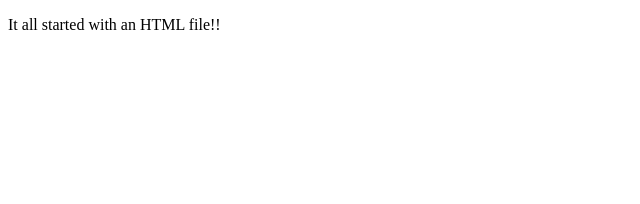
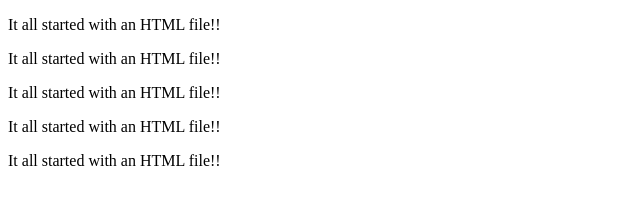
Before and after one commit to pariya-web/nodebc, a plain HTML site: page html/index.html in a window 1280 px wide. Shown: the whole page, without its empty margins (0-640 px from the left). Drawn offline with Linux system fonts and the light colour scheme.

Commit message:
update your file
update

```diff
--- a/html/index.html
+++ b/html/index.html
@@ -7,5 +7,16 @@
     <p>
         It all started with an HTML file!!
     </p>
+    <p>
+        It all started with an HTML file!!
+    </p>
+    <p>
+        It all started with an HTML file!!
+    </p>
+    <p>
+        It all started with an HTML file!!
+    </p> <p>
+        It all started with an HTML file!!
+    </p>
 </body>
 </html>
```
